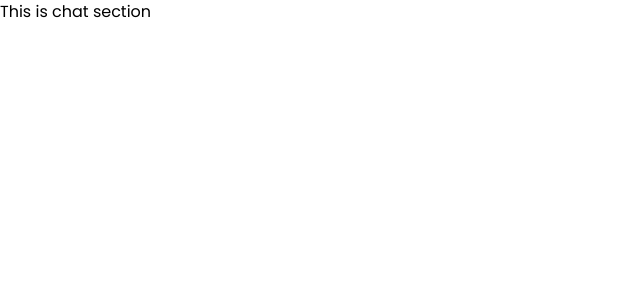
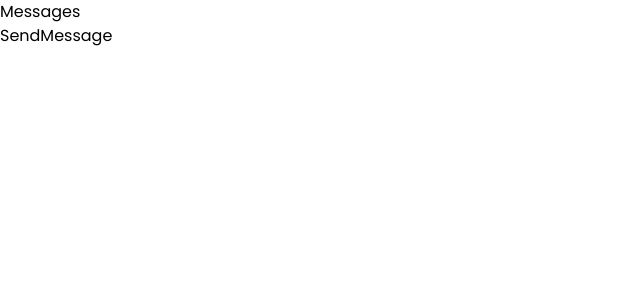
Before and after one commit to Rajkumarpaneru18/NewLife, a React (Vite) app: page /chat in a window 1280 px wide. Shown: the top 300 px of the page, without its empty margins (0-640 px from the left). Built offline with nearby package versions, Linux system fonts and the light colour scheme.

Commit message:
set up layout for chatting page

```diff
--- /dev/null
+++ b/src/components/Messages/Messages.jsx
@@ -0,0 +1,5 @@
+const Messages = () => {
+  return <div>Messages</div>;
+};
+
+export default Messages;
--- /dev/null
+++ b/src/components/Messages/index.js
@@ -0,0 +1 @@
+export { default } from "./Messages"
--- /dev/null
+++ b/src/components/SendMessage/SendMessage.jsx
@@ -0,0 +1,8 @@
+
+const SendMessage = () => {
+  return (
+    <div>SendMessage</div>
+  )
+}
+
+export default SendMessage
--- /dev/null
+++ b/src/components/SendMessage/index.js
@@ -0,0 +1 @@
+export { default } from "./SendMessage"
--- a/src/pages/Chat/Chat.jsx
+++ b/src/pages/Chat/Chat.jsx
@@ -1,10 +1,15 @@
+import Messages from "../../components/Messages";
+import SendMessage from "../../components/SendMessage";
 import Layout from "../../layout/Layout";
 
 const Chat = () => {
   return (
     <>
       <Layout>
-        <div className="w-screen h-screen text-white">This is chat section</div>
+        <div className="w-screen h-screen text-white">
+          <Messages />
+          <SendMessage />
+        </div>
       </Layout>
     </>
   );
```
